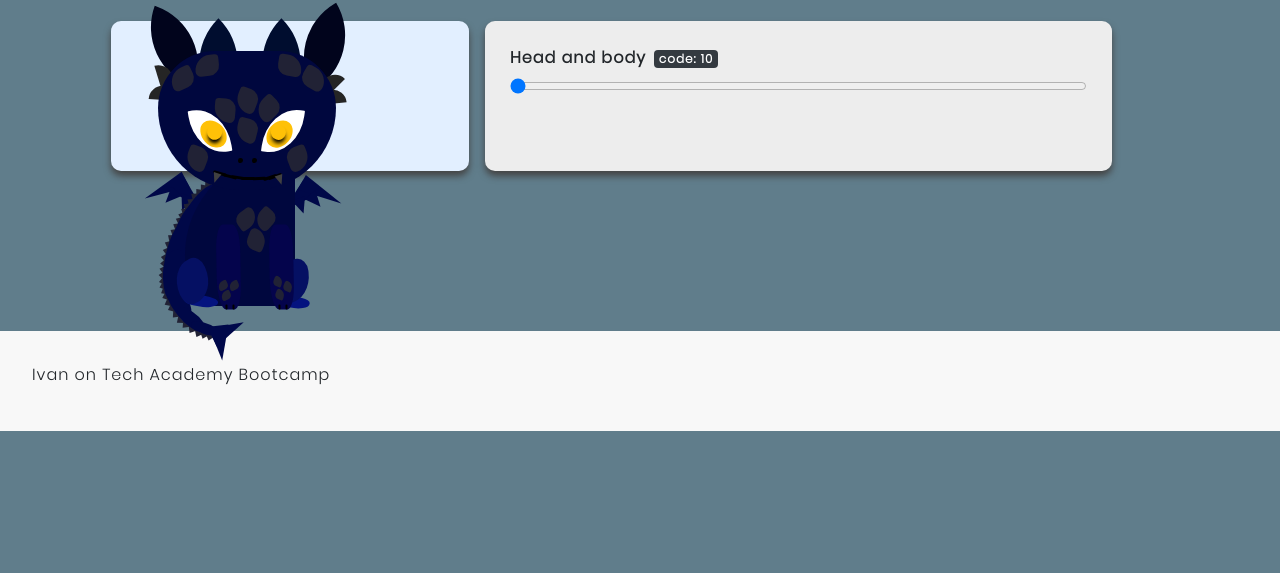
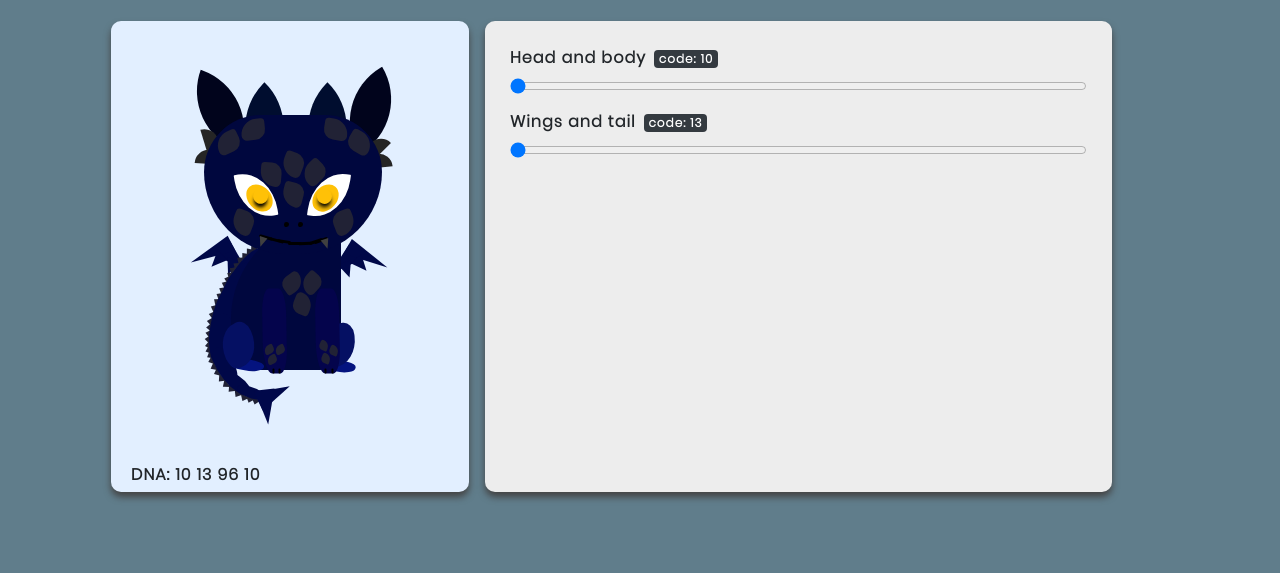
Before and after one commit to Markus-55/Markus-Dragons, a plain HTML site: page client/index.html in a window 1280 px wide. Shown: the part 227-800 px from the top of the page. Drawn offline with Linux system fonts and the light colour scheme.

Commit message:
Update Crypto-Dragons

```diff
--- a/client/assets/css/factory.css
+++ b/client/assets/css/factory.css
@@ -1,9 +1,9 @@
-.catBox {
+.dragonBox {
     background-color: #e2efff;
     border-radius: 10px;
-    padding-top: 50px;
+    padding-top: 306px;
     padding-left: 65px;
-    padding-bottom: 100px;
+    padding-bottom: 141px;
 }
 
 .dragonTributes {
--- a/client/assets/css/style.css
+++ b/client/assets/css/style.css
@@ -15,7 +15,7 @@ body {
 #dragon {
   position: absolute;
   top: 20%;
-  left: 13%;
+  left: 26%;
 }
 
 #head {
@@ -487,7 +487,6 @@ body {
 
 #rightWing {
   transform: rotateZ(-357deg);
-  border-left: ;
 }
 
 .rightWingPart1 {
--- a/client/assets/js/colors.js
+++ b/client/assets/js/colors.js
@@ -12,7 +12,7 @@ var colors = {00: "ae494f",
 10: "00073e",
 11: "3f1174",
 12: "b22a90",
-13: "fff3e0",
+13: "000848",
 14: "4c858b",
 15: "18bebe",
 16: "b5044b",
--- a/client/assets/js/dragonFactory.js
+++ b/client/assets/js/dragonFactory.js
@@ -15,13 +15,23 @@ function genColors(){
 }
 
 // Make a function headcolor with color and code as argument
-function headColor(color,code) {
+function headBodyColor(color, code) {
     // Change the head and body background color of the dragon
     $('#head, #body').css('background', '#' + color)
     // modifies the headcode id with html with the code in the slider
     $('#headcode').html('code: ' + code)
     // modifies the dnabody id with html with the code
     $('#dnabody').html(code)
+}
+
+// Make a function headcolor with color and code as argument
+function wingsTailColor(color, code) {
+    // Change the head and body background color of the dragon
+    $('#wings, .tail').css('background', '#' + color)
+    // modifies the headcode id with html with the code in the slider
+    $('#wingsTailCode').html('code: ' + code)
+    // modifies the dnabody id with html with the code
+    $('#wingsTailDna').html(code)
 }
 
 
--- a/client/assets/js/dragonSettings.js
+++ b/client/assets/js/dragonSettings.js
@@ -2,8 +2,8 @@
 var colors = Object.values(allColors())
 
 var defaultDNA = {
-    "headcolor" : 10,
-    "mouthColor" : 13,
+    "headBodyColor" : 10,
+    "wingsTailColor" : 13,
     "eyesColor" : 96,
     "earsColor" : 10,
     //Cattributes
@@ -17,8 +17,8 @@ var defaultDNA = {
 
 // when page load
 $( document ).ready(function() {
-  $('#dnabody').html(defaultDNA.headColor);
-  $('#dnamouth').html(defaultDNA.mouthColor);
+  $('#dnabody').html(defaultDNA.headBodyColor);
+  $('#wingsTailDna').html(defaultDNA.wingsTailColor);
   $('#dnaeyes').html(defaultDNA.eyesColor);
   $('#dnaears').html(defaultDNA.earsColor);
 
@@ -29,13 +29,14 @@ $( document ).ready(function() {
 //   $('#dnaanimation').html(defaultDNA.animation)
 //   $('#dnaspecial').html(defaultDNA.lastNum)
 
-  renderCat(defaultDNA)
+  renderHeadBody(defaultDNA)
+  renderWingsTail(defaultDNA)
 });
 
 function getDna(){
     var dna = ''
     dna += $('#dnabody').html()
-    dna += $('#dnamouth').html()
+    dna += $('#wingsTailDna').html()
     dna += $('#dnaeyes').html()
     dna += $('#dnaears').html()
     dna += $('#dnashape').html()
@@ -48,9 +49,14 @@ function getDna(){
     return parseInt(dna)
 }
 
-function renderCat(dna){
-    headColor(colors[dna.headcolor],dna.headcolor)
-    $('#bodycolor').val(dna.headcolor)
+function renderHeadBody(dna){
+    headBodyColor(colors[dna.headBodyColor],dna.headBodyColor)
+    $('#bodycolor').val(dna.headBodyColor)
+}
+
+function renderWingsTail(dna){
+    wingsTailColor(colors[dna.wingsTailColor],dna.wingsTailColor)
+    $('#wingsTailColor').val(dna.wingsTailColor)
 }
 
 // Listening for change
@@ -58,5 +64,13 @@ $('#bodycolor').change(()=>{
     // Make a color value = to the id body color with the value
     var colorVal = $('#bodycolor').val()
     // Call function headColor with the color value in the colors object and color value as arguments
-    headColor(colors[colorVal],colorVal)
+    headBodyColor(colors[colorVal],colorVal)
 })
+
+// Listening for change
+$('#wingsTailColor').change(()=>{
+    // Make a color value = to the id body color with the value
+    var colorVal = $('#wingsTailColor').val()
+    // Call function wingsTailColor with the color value in the colors object and color value as arguments
+    wingsTailColor(colors[colorVal],colorVal)
+})
--- a/client/index.html
+++ b/client/index.html
@@ -10,7 +10,6 @@
   <script src="assets/bootstrap/js/bootstrap.min.js"></script>
 
   <link rel="stylesheet" href="assets/css/mystyle.css">
-  <link rel="stylesheet" href="assets/css/dragons.css">
   <link rel="stylesheet" href="assets/css/colors.css">
   <link rel="stylesheet" href="assets/css/factory.css">
   <link rel="stylesheet" href="assets/css/frontend.css">
@@ -26,9 +25,13 @@
     </div>
 
     <div class="row">
-      <div class="col-lg-4 catBox m-2 light-b-shadow">
+      <div class="col-lg-4 dragonBox m-2 light-b-shadow">
+
+        <!-- The dragon -->
         <div id="dragon">
 
+          <!-- The wings -->
+          <div id="wings">
             <!-- The right wing -->
             <div id="rightWing">
               <div class="rightWingPart1"></div>
@@ -42,6 +45,7 @@
               <div class="leftWingPart2"></div>
               <div class="leftWingPart3"></div>
               <div class="leftWingPart4"></div>
+            </div>
           </div>
 
           <!-- The tail with scales -->
@@ -184,6 +188,25 @@
           </div>
 
         </div>
+        <br>
+        <div class="dnaDiv" id="catDNA">
+          <b>
+            DNA:
+            <!-- Colors -->
+            <span id="dnabody"></span>
+            <span id="wingsTailDna"></span>
+            <span id="dnaeyes"></span>
+            <span id="dnaears"></span>
+
+            <!-- Dragontributes -->
+            <span id="dnashape"></span>
+            <span id="dnadecoration"></span>
+            <span id="dnadecorationMid"></span>
+            <span id="dnadecorationSides"></span>
+            <span id="dnadanimation"></span>
+            <span id="dnaspecial"></span>
+          </b>
+        </div>
 
       </div>
       <!-- Make a class column with dragonTributes margin 2 and light blue shadow -->
@@ -196,6 +219,13 @@
             <label for="formControlRange"><b>Head and body</b><span class="badge badge-dark ml-2" id="headcode"></span></label>
             <!-- Make an input slider with a minimum number 10 and max 98 -->
             <input type="range" min="10" max="98" class="form-control-range" id="bodycolor">
+          </div>
+
+          <div class="form-group">
+            <!-- label with wings and tail -->
+            <label for="formControlRange"><b>Wings and tail</b><span class="badge badge-dark ml-2" id="wingsTailCode"></span></label>
+            <!-- Make an input slider with a minimum number 10 and max 98 -->
+            <input type="range" min="13" max="98" class="form-control-range" id="wingsTailColor">
           </div>
         </div>
 
```
Lines whose indentation alone changed are shown as unchanged.
